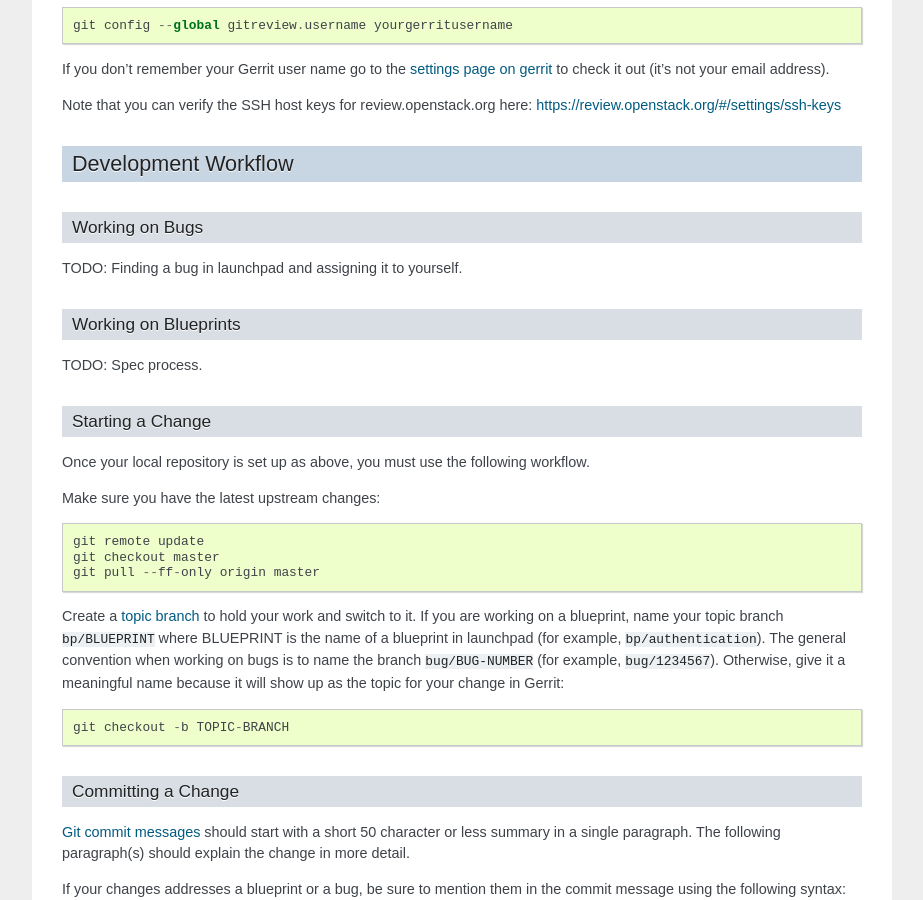
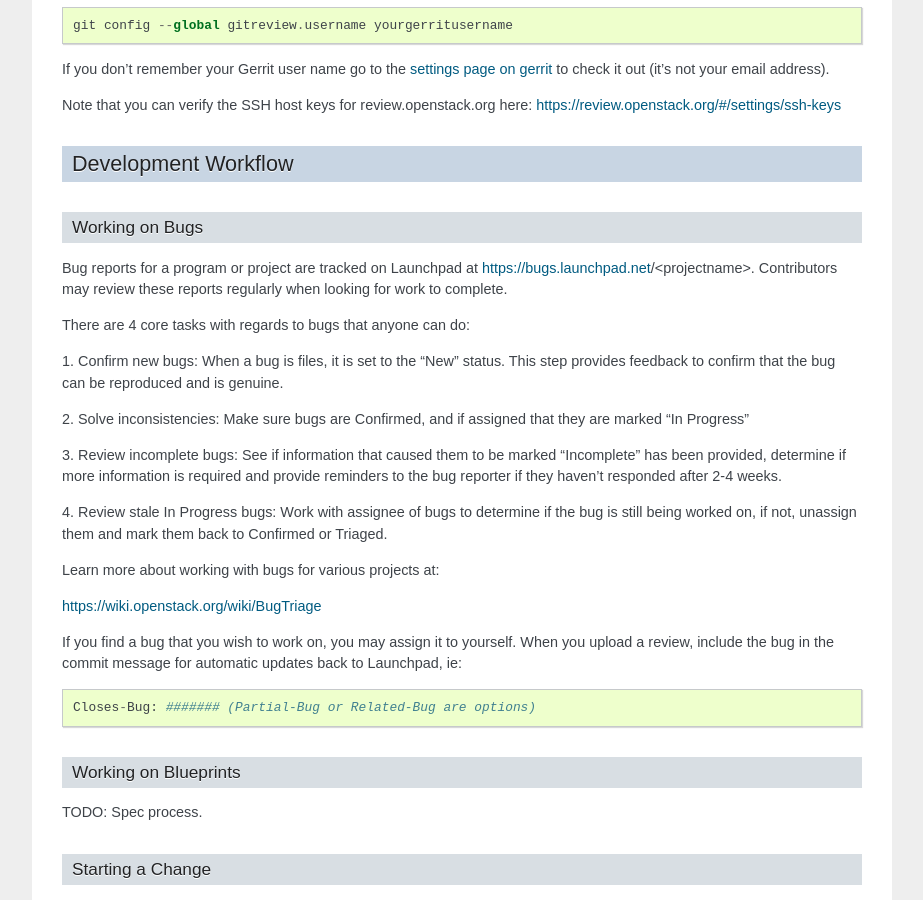
Before and after one commit to openstack-archive/infra-manual, a Sphinx documentation site: the page built from doc/source/developers.rst, in a window 1280 px wide and 900 px high, scrolled down 2835 px. Shown: the whole window, without its empty margins (198-1121 px from the left). Built offline with Sphinx 7.4.7, drawn with Linux system fonts in a browser that asks for light colours.

Commit message:
Add Working with Bugs section to Dev guide
Change-Id: Ib6ff2dd39721afc353726024c35130c30e5368dd

```diff
--- a/doc/source/developers.rst
+++ b/doc/source/developers.rst
@@ -166,7 +166,37 @@
 Working on Bugs
 ---------------
 
-TODO: Finding a bug in launchpad and assigning it to yourself.
+Bug reports for a program or project are tracked on Launchpad at
+https://bugs.launchpad.net/<projectname>. Contributors may review these
+reports regularly when looking for work to complete.
+
+There are 4 core tasks with regards to bugs that anyone can do:
+
+1. Confirm new bugs: When a bug is files, it is set to the "New" status.
+This step provides feedback to confirm that the bug can be reproduced and
+is genuine.
+
+2. Solve inconsistencies: Make sure bugs are Confirmed, and if assigned
+that they are marked "In Progress"
+
+3. Review incomplete bugs: See if information that caused them to be marked
+"Incomplete" has been provided, determine if more information is required
+and provide reminders to the bug reporter if they haven't responded after
+2-4 weeks.
+
+4. Review stale In Progress bugs: Work with assignee of bugs to determine
+if the bug is still being worked on, if not, unassign them and mark them
+back to Confirmed or Triaged.
+
+Learn more about working with bugs for various projects at:
+
+https://wiki.openstack.org/wiki/BugTriage
+
+If you find a bug that you wish to work on, you may assign it to yourself.
+When you upload a review, include the bug in the commit message for
+automatic updates back to Launchpad, ie::
+
+  Closes-Bug: ####### (Partial-Bug or Related-Bug are options)
 
 Working on Blueprints
 ---------------------
```
